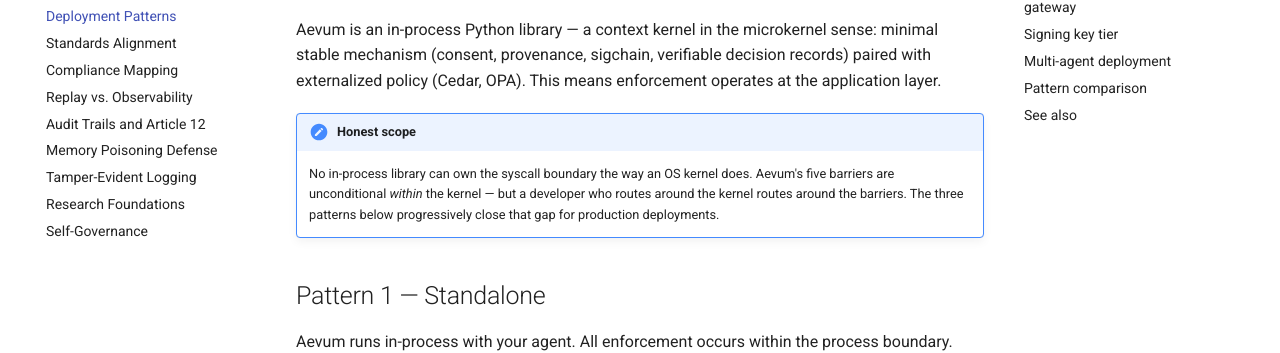
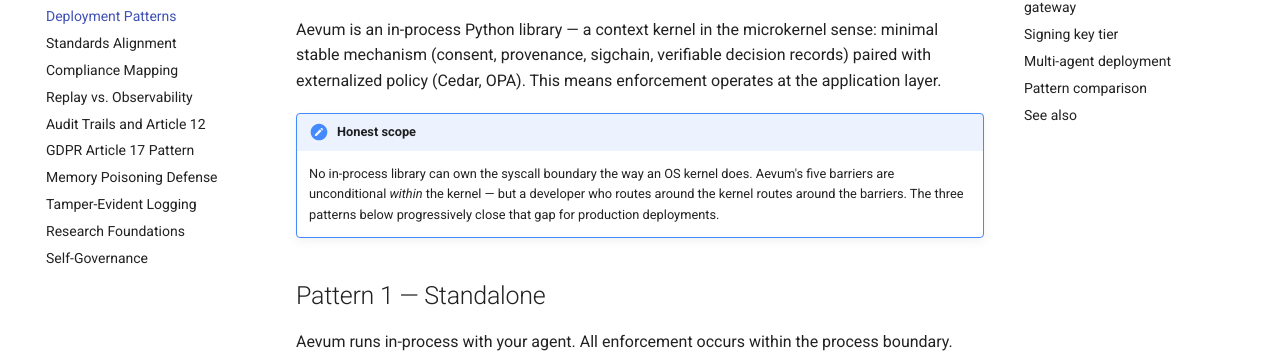
Before and after one commit to aevum-labs/aevum, an MkDocs documentation site: the page built from docs/learn/deployment-patterns.md, in a window 1280 px wide. Shown: the part 251-604 px from the top of the page. Built offline with MkDocs 1.6.1 and Material for MkDocs 9.7.7, drawn with Linux system fonts in a browser that asks for light colours; plug-ins that fetch from the network failed and are left out; comment, search, counter and statistics services are not loaded.

Commit message:
docs: add gdpr-article-17.md to mkdocs nav
Wire the new GDPR Article 17 compliance doc into the Learn section
of the site nav, adjacent to the existing Audit Trails and Article 12 entry.

```diff
--- a/mkdocs.yml
+++ b/mkdocs.yml
@@ -141,6 +141,7 @@ nav:
     - Compliance Mapping: learn/compliance-mapping.md
     - Replay vs. Observability: concepts/replay-vs-observability.md
     - Audit Trails and Article 12: concepts/audit-trails.md
+    - GDPR Article 17 Pattern: compliance/gdpr-article-17.md
     - Memory Poisoning Defense: concepts/memory-poisoning.md
     - Tamper-Evident Logging: concepts/tamper-evident-logs.md
     - Research Foundations: concepts/research-foundations.md
```
